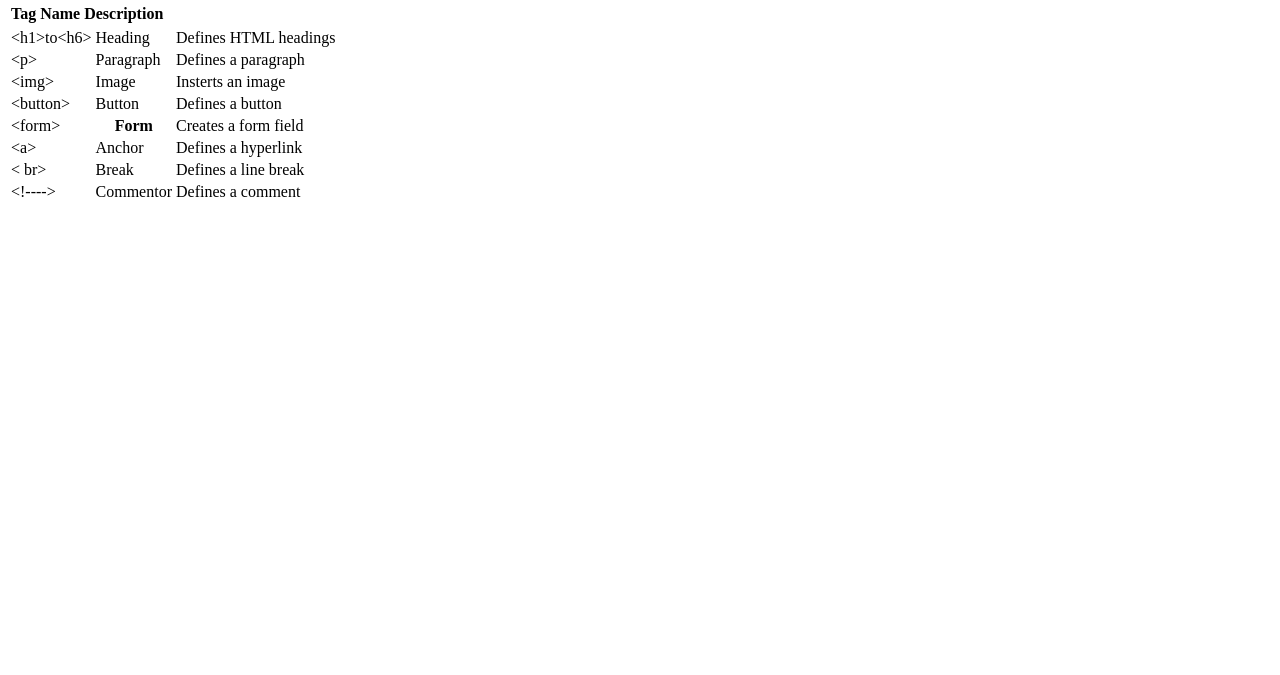
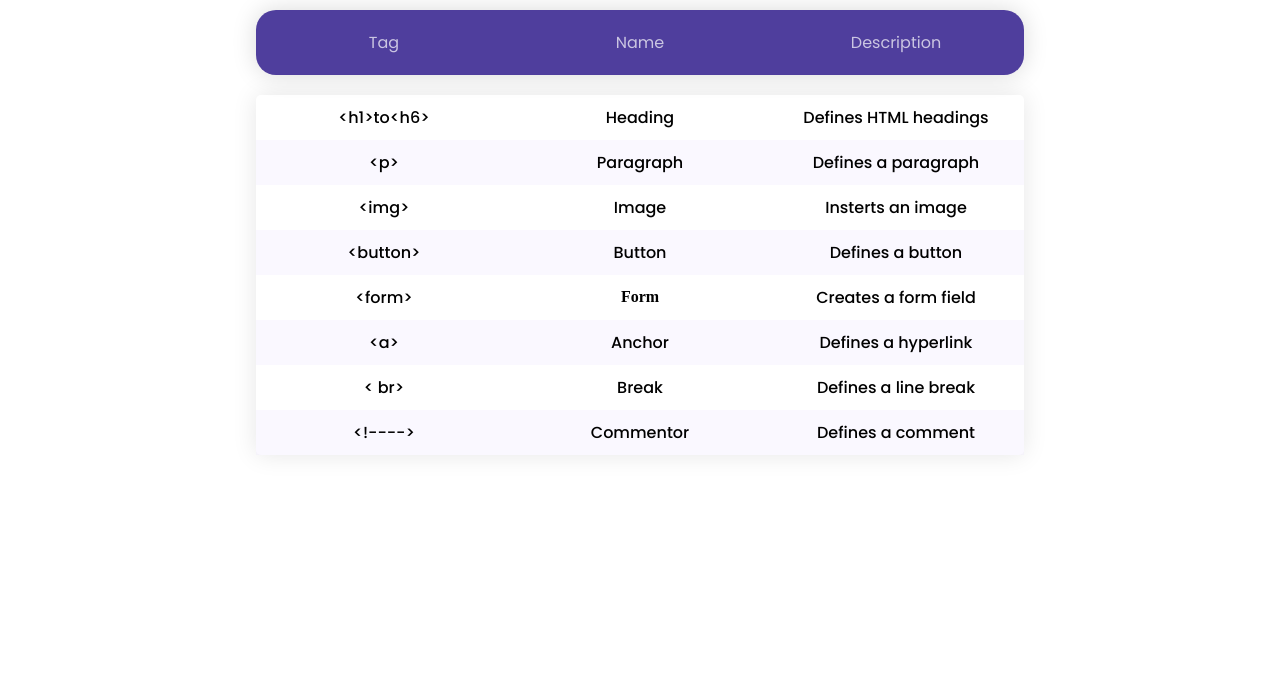
Before and after one commit to Fukiitsu/HTML-cheatsheet, a plain HTML site: page index.html in a window 1280 px wide. Shown: the part 125-800 px from the top of the page. Drawn offline with Linux system fonts and the light colour scheme; a web font is replaced by a local one.

Commit message:
Update index.html

```diff
--- a/index.html
+++ b/index.html
@@ -12,7 +12,7 @@
     <!--FONTS-->
     <meta http-equiv="X-UA-Compatible" content="IE=edge" />
     <meta name="viewport" content="width=device-width, initial-scale=1.0" />
-    <link href="css style.css" type="text/css" rel="stylesheet" />
+    <link href="stylesheet.css" type="text/css" rel="stylesheet" />
     <title>HTML cheatsheet</title>
   </head>
   <body>
```
